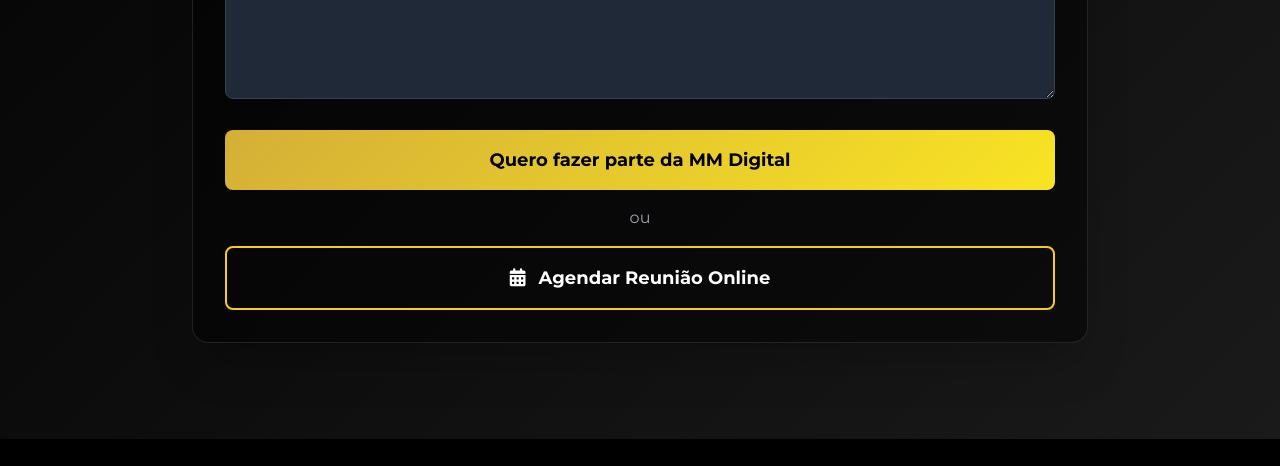
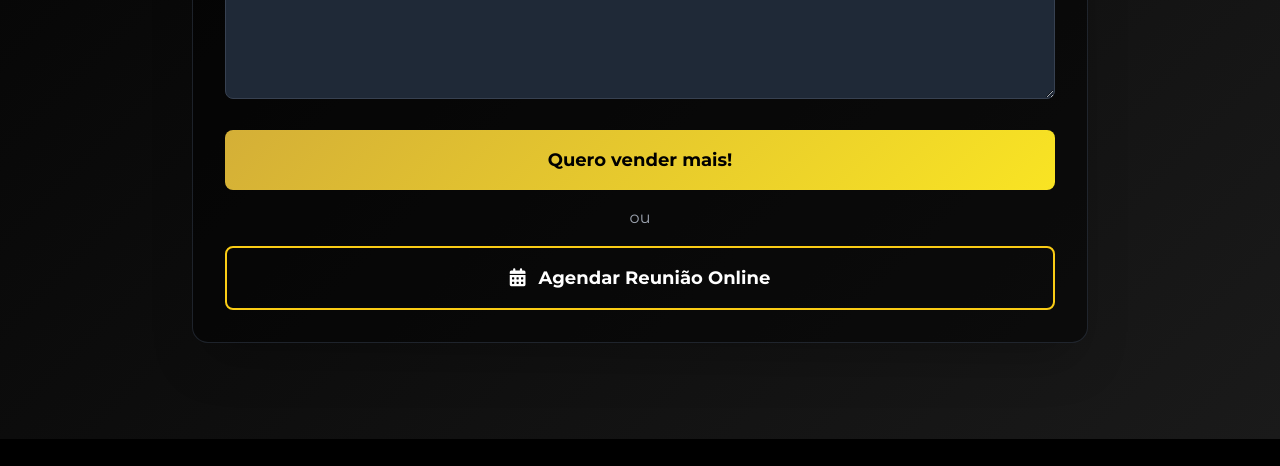
Before and after one commit to MarceloMserra/MMdigital, a plain HTML site: page index.html in a window 1280 px wide. Shown: the part 5260-5726 px from the top of the page. Drawn offline with nearby package versions, Linux system fonts and the light colour scheme.

Commit message:
Update index.html

```diff
--- a/index.html
+++ b/index.html
@@ -359,6 +359,7 @@
             </div>
 
             <form action="https://formspree.io/f/mrbkwagk" method="POST" class="bg-black/50 rounded-2xl p-6 sm:p-8 shadow-2xl border border-gray-700/50">
+                <input type="hidden" name="_next" value="https://mm-digital.netlify.app/obrigado">
 
                 <div class="grid grid-cols-1 md:grid-cols-2 gap-6 mb-6">
                     <div>
@@ -401,7 +402,7 @@
                 </div>
 
                 <button type="submit" class="gold-gradient text-black font-bold w-full py-4 rounded-lg hover:opacity-90 transition text-lg">
-                    Quero fazer parte da MM Digital
+                    Quero vender mais!
                 </button>
 
                 <div class="text-center my-4 text-gray-400">ou</div>
```
